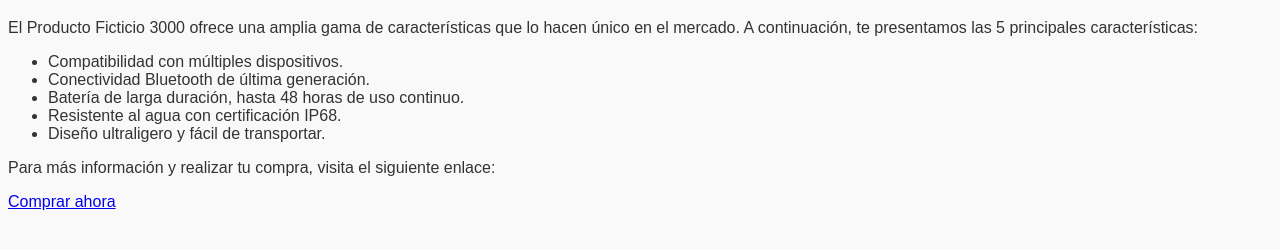
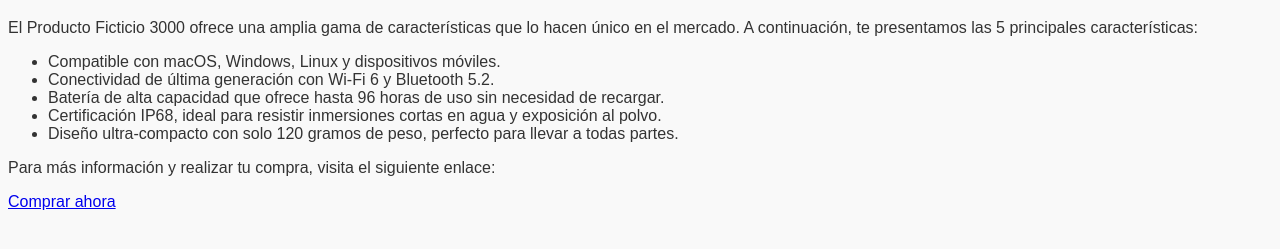
Before and after one commit to jphed/examen-tercer-parcial, a plain HTML site: page index.html in a window 1280 px wide. Shown: the part 61-310 px from the top of the page. Drawn offline with Linux system fonts and the light colour scheme.

Commit message:
Se actualizan características principales

```diff
--- a/index.html
+++ b/index.html
@@ -12,12 +12,13 @@
     <p>El Producto Ficticio 3000 ofrece una amplia gama de características que lo hacen único en el mercado. A continuación, te presentamos las 5 principales características:</p>
 
     <ul>
-        <li>Compatibilidad con múltiples dispositivos.</li>
-        <li>Conectividad Bluetooth de última generación.</li>
-        <li>Batería de larga duración, hasta 48 horas de uso continuo.</li>
-        <li>Resistente al agua con certificación IP68.</li>
-        <li>Diseño ultraligero y fácil de transportar.</li>
+        <li>Compatible con macOS, Windows, Linux y dispositivos móviles.</li>
+        <li>Conectividad de última generación con Wi-Fi 6 y Bluetooth 5.2.</li>
+        <li>Batería de alta capacidad que ofrece hasta 96 horas de uso sin necesidad de recargar.</li>
+        <li>Certificación IP68, ideal para resistir inmersiones cortas en agua y exposición al polvo.</li>
+        <li>Diseño ultra-compacto con solo 120 gramos de peso, perfecto para llevar a todas partes.</li>
     </ul>
+
 
     <p>Para más información y realizar tu compra, visita el siguiente enlace:</p>
     <a href="https://moodle.ulsachihuahua.edu.mx/" target="_blank">Comprar ahora</a>
```
